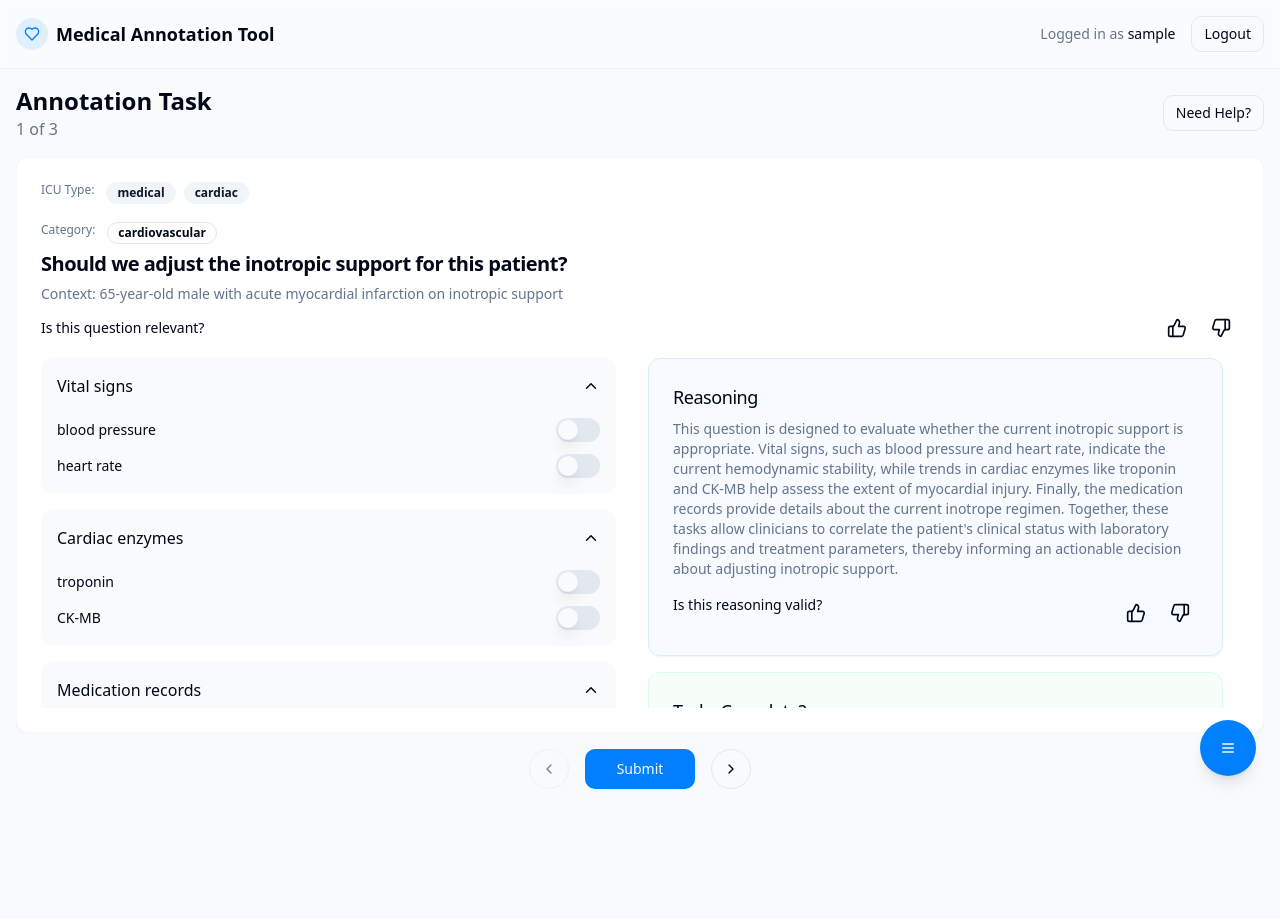
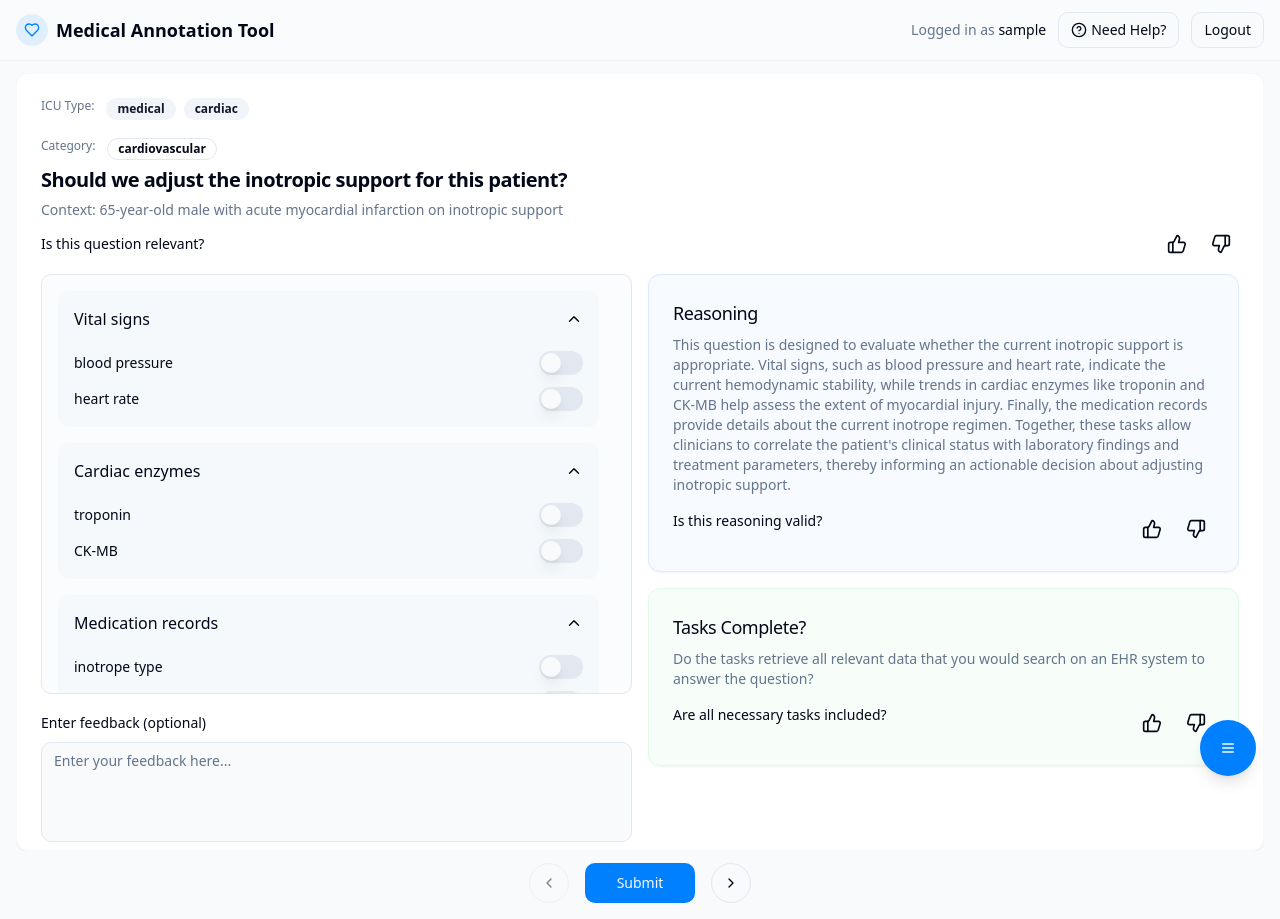
Before and after one commit to iheallab/AtomizeAi_Annotation_Tool, a React (Vite) app: page /dashboard in a window 1280 px wide. Before the commit the page ends 805 px from the top, so only its background shows below. Built offline with nearby package versions, Linux system fonts and the light colour scheme; sample sign-in values are in the browser's storage.

Commit message:
Improve Dashboard Layout
- Adjust main container to occupy more space.
- Remove annotation task count and move help button to top navigation.
- Optimize layout to reduce scrolling for the right-side column.

```diff
--- a/src/components/AnnotationCard.tsx
+++ b/src/components/AnnotationCard.tsx
@@ -95,10 +95,11 @@ const AnnotationCard = ({
           </div>
         </CardHeader>
 
-        <CardContent className="flex-1 overflow-hidden flex flex-col">
+        <CardContent className="flex-1 overflow-hidden flex flex-col pb-2">
           <div className="grid grid-cols-1 md:grid-cols-2 gap-4 flex-1 overflow-hidden">
-            <ScrollArea className="h-[350px] pr-4">
-              <div className="space-y-4 pb-4">
+            <div className="flex flex-col space-y-4">
+              <ScrollArea className="border rounded-md h-[calc(100vh-380px)] pr-4 bg-secondary/30">
+                <div className="p-4 space-y-4">
                   <CollapsibleSection title="Vital signs" defaultOpen={true}>
                     <div className="space-y-3">
                       <div className="flex items-center justify-between space-x-2">
@@ -183,8 +184,24 @@ const AnnotationCard = ({
                 </div>
               </ScrollArea>
 
-            <div className="space-y-4 h-[350px] overflow-y-auto pr-4">
-              <Card className="bg-blue-50/50 border-blue-100">
+              <div className="space-y-2">
+                <Label htmlFor="feedback" className={`${(feedbackQuestion === 'negative' || feedbackRelevance === 'negative' || feedbackComplete === 'negative') ? 'text-destructive font-semibold' : ''}`}>
+                  {(feedbackQuestion === 'negative' || feedbackRelevance === 'negative' || feedbackComplete === 'negative')
+                    ? 'Please provide detailed feedback (required)'
+                    : 'Enter feedback (optional)'}
+                </Label>
+                <Textarea
+                  id="feedback"
+                  placeholder="Enter your feedback here..."
+                  value={userFeedback}
+                  onChange={(e) => onUserFeedbackChange?.(e.target.value)}
+                  className={`min-h-[100px] resize-none ${(feedbackQuestion === 'negative' || feedbackRelevance === 'negative' || feedbackComplete === 'negative') ? 'border-destructive' : ''}`}
+                />
+              </div>
+            </div>
+
+            <div className="space-y-4 flex flex-col">
+              <Card className="bg-blue-50/50 border-blue-100 flex-shrink-0">
                 <CardHeader className="pb-2">
                   <CardTitle className="text-lg font-medium">Reasoning</CardTitle>
                 </CardHeader>
@@ -204,7 +221,7 @@ const AnnotationCard = ({
                 </CardContent>
               </Card>
 
-              <Card className="bg-green-50/50 border-green-100">
+              <Card className="bg-green-50/50 border-green-100 flex-shrink-0">
                 <CardHeader className="pb-2">
                   <CardTitle className="text-lg font-medium">Tasks Complete?</CardTitle>
                 </CardHeader>
@@ -223,21 +240,6 @@ const AnnotationCard = ({
                   </div>
                 </CardContent>
               </Card>
-
-              <div className="space-y-2">
-                <Label htmlFor="feedback" className={`${(feedbackQuestion === 'negative' || feedbackRelevance === 'negative' || feedbackComplete === 'negative') ? 'text-destructive font-semibold' : ''}`}>
-                  {(feedbackQuestion === 'negative' || feedbackRelevance === 'negative' || feedbackComplete === 'negative')
-                    ? 'Please provide detailed feedback (required)'
-                    : 'Enter feedback (optional)'}
-                </Label>
-                <Textarea
-                  id="feedback"
-                  placeholder="Enter your feedback here..."
-                  value={userFeedback}
-                  onChange={(e) => onUserFeedbackChange?.(e.target.value)}
-                  className={`min-h-[100px] resize-none ${(feedbackQuestion === 'negative' || feedbackRelevance === 'negative' || feedbackComplete === 'negative') ? 'border-destructive' : ''}`}
-                />
-              </div>
             </div>
           </div>
         </CardContent>
--- a/src/pages/Dashboard.tsx
+++ b/src/pages/Dashboard.tsx
@@ -1,4 +1,3 @@
-
 import React, { useState, useEffect } from 'react';
 import { motion } from 'framer-motion';
 import { useAuth } from '@/context/AuthContext';
@@ -8,7 +7,7 @@ import { toast } from "sonner";
 import AnnotationCard from '@/components/AnnotationCard';
 import NavigationControls from '@/components/NavigationControls';
 import { ScrollArea } from '@/components/ui/scroll-area';
-import { Menu, List, CheckCircle2, CircleDashed } from 'lucide-react';
+import { Menu, List, CheckCircle2, CircleDashed, HelpCircle } from 'lucide-react';
 import {
   Drawer,
   DrawerContent,
@@ -222,7 +221,7 @@ const Dashboard = () => {
   return (
     <div className="min-h-screen flex flex-col bg-background">
       <header className="border-b border-border/40 bg-card/30 backdrop-blur-sm sticky top-0 z-10">
-        <div className="container mx-auto px-4 py-4 flex justify-between items-center">
+        <div className="container mx-auto px-4 py-3 flex justify-between items-center">
           <div className="flex items-center gap-2">
             <div className="w-8 h-8 rounded-full bg-primary/10 flex items-center justify-center">
               <svg xmlns="http://www.w3.org/2000/svg" className="h-4 w-4 text-primary" width="24" height="24" viewBox="0 0 24 24" fill="none" stroke="currentColor" strokeWidth="2" strokeLinecap="round" strokeLinejoin="round"><path d="M19 14c1.49-1.46 3-3.21 3-5.5A5.5 5.5 0 0 0 16.5 3c-1.76 0-3 .5-4.5 2-1.5-1.5-2.74-2-4.5-2A5.5 5.5 0 0 0 2 8.5c0 2.3 1.5 4.05 3 5.5l7 7Z"/></svg>
@@ -230,10 +229,19 @@ const Dashboard = () => {
             <h1 className="text-lg font-semibold">Medical Annotation Tool</h1>
           </div>
 
-          <div className="flex items-center gap-4">
+          <div className="flex items-center gap-3">
             <span className="text-sm text-muted-foreground hidden md:inline-block">
               Logged in as <span className="font-medium text-foreground">{user.username}</span>
             </span>
+            <Button
+              variant="outline"
+              size="sm"
+              onClick={() => toast.info("Need help? Contact support@example.com")}
+              className="flex items-center gap-1"
+            >
+              <HelpCircle size={16} />
+              <span className="hidden sm:inline">Need Help?</span>
+            </Button>
             <Button variant="outline" size="sm" onClick={logout}>
               Logout
             </Button>
@@ -241,38 +249,7 @@ const Dashboard = () => {
         </div>
       </header>
 
-      <main className="flex-1 container mx-auto px-4 py-4 flex flex-col h-[calc(100vh-73px)]">
-        <div className="mb-4 flex items-center justify-between">
-          <div>
-            <motion.h2
-              className="text-2xl font-bold"
-              initial={{ opacity: 0, y: -10 }}
-              animate={{ opacity: 1, y: 0 }}
-              transition={{ duration: 0.3 }}
-            >
-              Annotation Task
-            </motion.h2>
-            <motion.p
-              className="text-muted-foreground"
-              initial={{ opacity: 0 }}
-              animate={{ opacity: 1 }}
-              transition={{ duration: 0.3, delay: 0.1 }}
-            >
-              {currentIndex + 1} of {annotationItems.length}
-            </motion.p>
-          </div>
-
-          <motion.div
-            initial={{ opacity: 0, scale: 0.9 }}
-            animate={{ opacity: 1, scale: 1 }}
-            transition={{ duration: 0.3 }}
-          >
-            <Button variant="outline" size="sm" onClick={() => toast.info("Need help? Contact support@example.com")}>
-              Need Help?
-            </Button>
-          </motion.div>
-        </div>
-
+      <main className="flex-1 container mx-auto px-4 pt-3 pb-4 flex flex-col h-[calc(100vh-61px)]">
         <div className="flex-1 overflow-hidden flex flex-col">
           <AnnotationCard
             question={currentItem.question}
@@ -292,7 +269,7 @@ const Dashboard = () => {
           />
         </div>
 
-        <div className="mt-4 flex justify-center">
+        <div className="mt-3 flex justify-center">
           <NavigationControls
             onPrevious={handlePrevious}
             onNext={handleNext}
```
Lines whose indentation alone changed are shown as unchanged.
